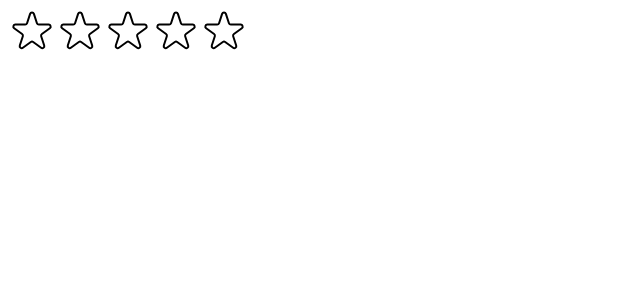
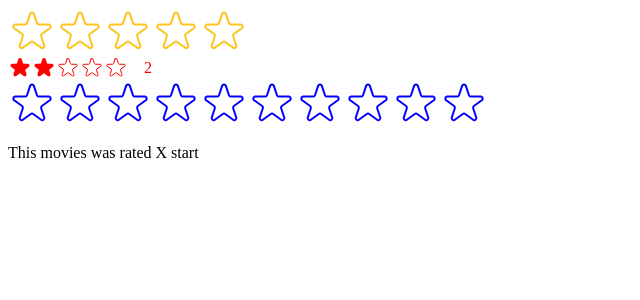
Before and after one commit to AkhiSharmin/Usepopcorn-App, a React (Create React App) app: page / in a window 1280 px wide. Shown: the top 300 px of the page, without its empty margins (0-640 px from the left). Built offline with nearby package versions, Linux system fonts and the light colour scheme.

Commit message:
added anather day

```diff
--- a/src/StartRating.js
+++ b/src/StartRating.js
@@ -11,21 +11,33 @@
     display: 'flex'
 };
 
-const textStyle = {
-    lineHeight: '1',
-    margin: '0',
-}
 
-export default function StarRating({ maxRating = 5 }) {
 
-    const [rating, setRating] = useState(0);
+export default function StarRating({
+    maxRating = 5,
+    color = '#fcc419',
+    size = '48',
+    className = "",
+    messages = [],
+    defaultRating = 0,
+}) {
+
+    const [rating, setRating] = useState(defaultRating);
     const [tempRating, setTempRating] = useState(0);
 
     function handelRating(rating) {
         setRating(rating)
     }
 
-    return <div style={containerStyle}>
+
+    const textStyle = {
+        lineHeight: '1',
+        margin: '0',
+        color,
+        fontSize: `${size / 1.5}px`
+    }
+
+    return <div style={containerStyle} className={className}>
         <div style={starContainerStyle}>
             {Array.from({ length: maxRating }, (_, i) => (
                 <Star key={i}
@@ -33,23 +45,30 @@
                     onRate={() => handelRating(i + 1)}
                     onHoverIn={() => setTempRating(i + 1)}
                     onHoverOut={() => setTempRating(0)}
+                    color={color}
+                    size={size}
                 />
             ))}
         </div>
-        <p style={textStyle}>{tempRating || ""}</p>
+        <p style={textStyle}>
+            {messages.length === maxRating ?
+                messages[tempRating ? tempRating - 1 : rating - 1] :
+                tempRating || rating || ""}</p>
     </div>
 }
 
 
-const starStyle = {
-    width: '48px',
-    height: '48px',
-    display: 'block',
-    cursor: 'pointer'
-}
 
 
-function Star({ onRate, full, onHoverIn, onHoverOut }) {
+function Star({ onRate, full, onHoverIn, onHoverOut, color, size }) {
+
+    const starStyle = {
+        width: `${size}px`,
+        height: `${size}px`,
+        display: 'block',
+        cursor: 'pointer'
+    }
+
     return (
         <span role='button' style={starStyle} onClick={onRate}
             onMouseEnter={onHoverIn}
@@ -58,8 +77,8 @@
             {full ? <svg
                 xmlns="http://www.w3.org/2000/svg"
                 viewBox="0 0 20 20"
-                fill="#000"
-                stroke="#000"
+                fill={color}
+                stroke={color}
             >
                 <path
                     d="M9.049 2.927c.3-.921 1.603-.921 1.902 0l1.07 3.292a1 1 0 00.95.69h3.462c.969 0 1.371 1.24.588 1.81l-2.8 2.034a1 1 0 00-.364 1.118l1.07 3.292c.3.921-.755 1.688-1.54 1.118l-2.8-2.034a1 1 0 00-1.175 0l-2.8 2.034c-.784.57-1.838-.197-1.539-1.118l1.07-3.292a1 1 0 00-.364-1.118L2.98 8.72c-.783-.57-.38-1.81.588-1.81h3.461a1 1 0 00.951-.69l1.07-3.292z"
@@ -68,7 +87,7 @@
                 xmlns="http://www.w3.org/2000/svg"
                 fill="none"
                 viewBox="0 0 24 24"
-                stroke="#000"
+                stroke={color}
             >
                 <path
                     strokeLinecap="round"
--- a/src/index.js
+++ b/src/index.js
@@ -6,10 +6,20 @@
 
 import StarRating from "./StartRating";
 
+function Test() {
+  return <div>
+    <StarRating color="blue" maxRating={10} />
+    <p>This movies was rated X start</p>
+  </div>
+}
+
 const root = ReactDOM.createRoot(document.getElementById("root"));
 root.render(
   <React.StrictMode>
     {/* <App /> */}
-    <StarRating maxRating={5} />
+    <StarRating maxRating={5} messages={['Terrible', 'Bad', 'Okay', 'Good', 'Amazing']} />
+    <StarRating size={24} color="red" className='test' defaultRating={2} />
+
+    <Test />
   </React.StrictMode>
 );
```
